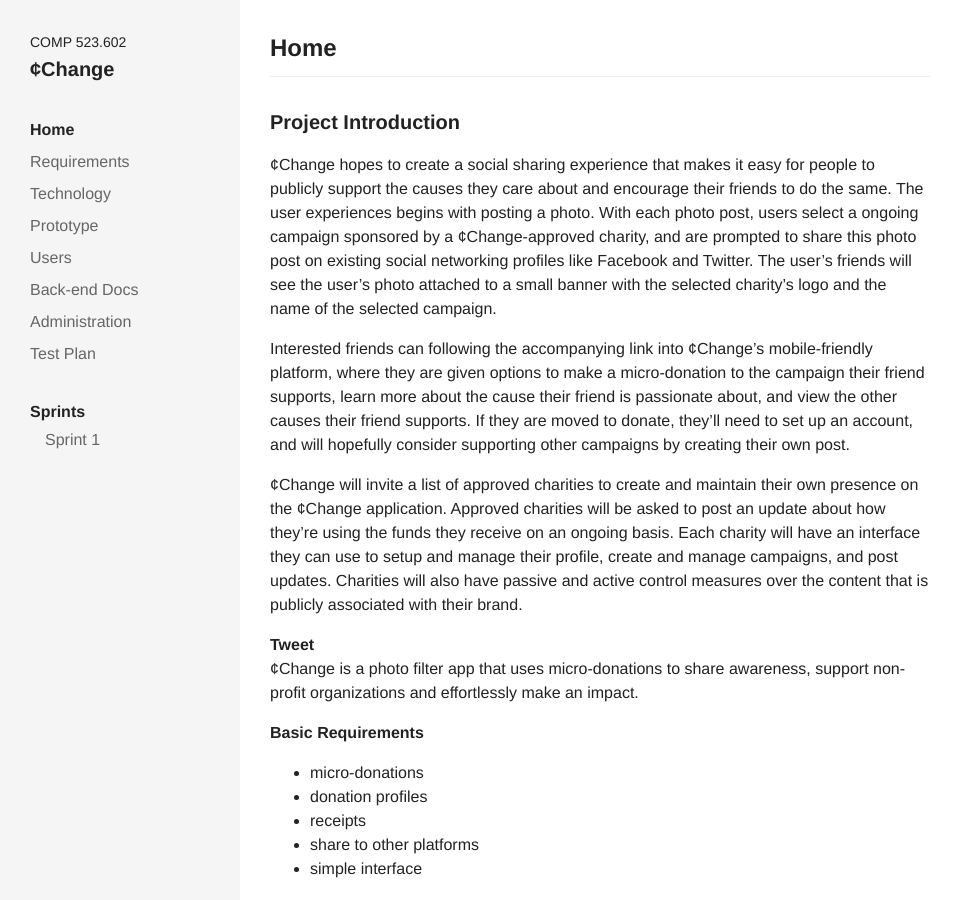
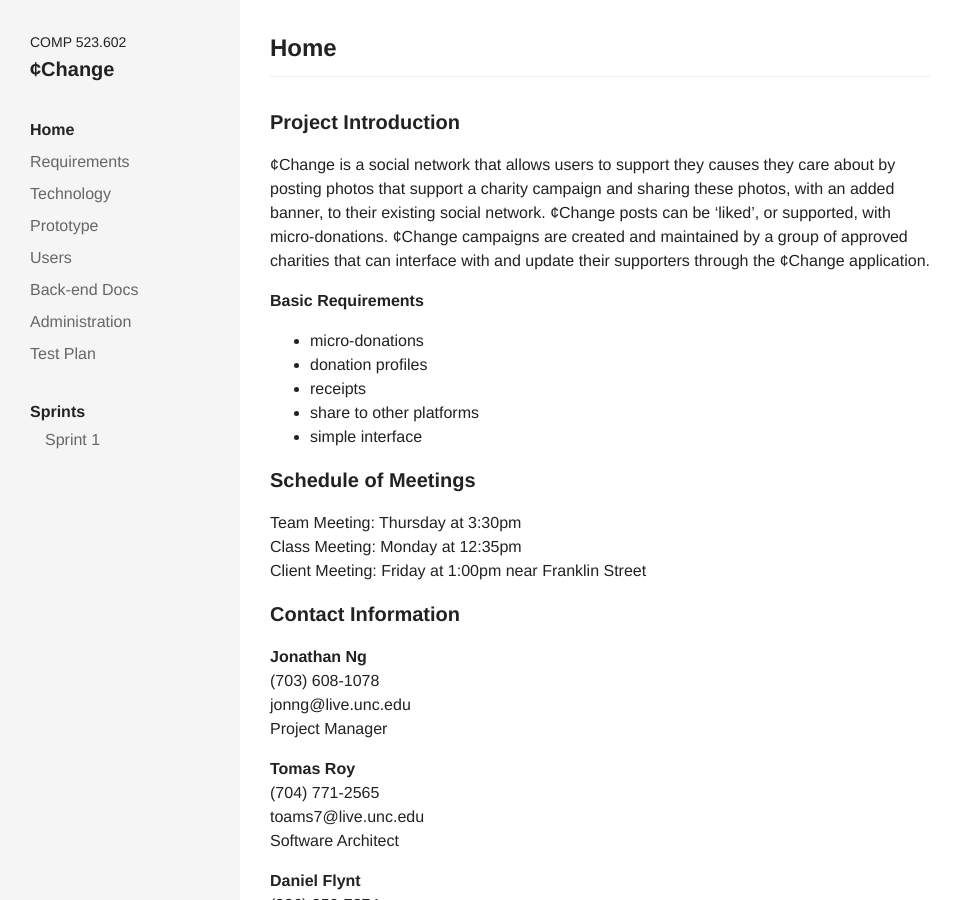
Before and after one commit to comp523-602/cchange-project, a Jekyll site: the page built from index.md, in a window 1280 px wide and 900 px high. Shown: the whole window, without its empty margins (0-962 px from the left). Built offline with Jekyll 4.4.1, drawn with Linux system fonts in a browser that asks for light colours.

Commit message:
Updated Index

```diff
--- a/index.md
+++ b/index.md
@@ -6,14 +6,7 @@ layout: default
 
 ## Project Introduction
 
-¢Change hopes to create a social sharing experience that makes it easy for people to publicly support the causes they care about and encourage their friends to do the same. The user experiences begins with posting a photo. With each photo post, users select a ongoing campaign sponsored by a ¢Change-approved charity, and are prompted to share this photo post on existing social networking profiles like Facebook and Twitter. The user's friends will see the user's photo attached to a small banner with the selected charity's logo and the name of the selected campaign.
-
-Interested friends can following the accompanying link into ¢Change's mobile-friendly platform, where they are given options to make a micro-donation to the campaign their friend supports, learn more about the cause their friend is passionate about, and view the other causes their friend supports. If they are moved to donate, they'll need to set up an account, and will hopefully consider supporting other campaigns by creating their own post.
-
-¢Change will invite a list of approved charities to create and maintain their own presence on the ¢Change application. Approved charities will be asked to post an update about how they're using the funds they receive on an ongoing basis. Each charity will have an interface they can use to setup and manage their profile, create and manage campaigns, and post updates. Charities will also have passive and active control measures over the content that is publicly associated with their brand.
-
-**Tweet**
-¢Change is a photo filter app that uses micro-donations to share awareness, support non-profit organizations and effortlessly make an impact.
+¢Change is a social network that allows users to support they causes they care about by posting photos that support a charity campaign and sharing these photos, with an added banner, to their existing social network. ¢Change posts can be 'liked', or supported, with micro-donations. ¢Change campaigns are created and maintained by a group of approved charities that can interface with and update their supporters through the ¢Change application.
 
 **Basic Requirements**
 * micro-donations
```
